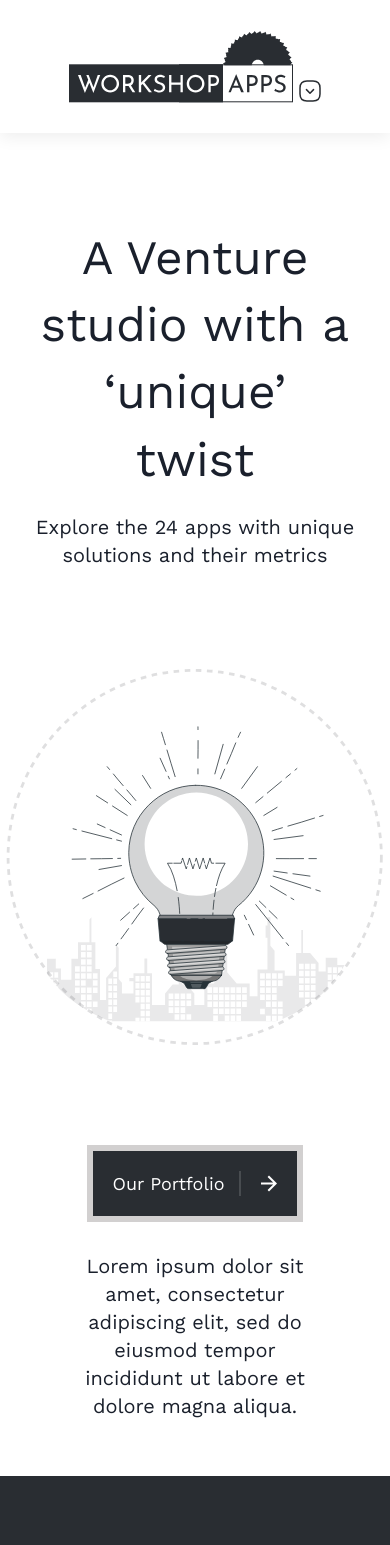
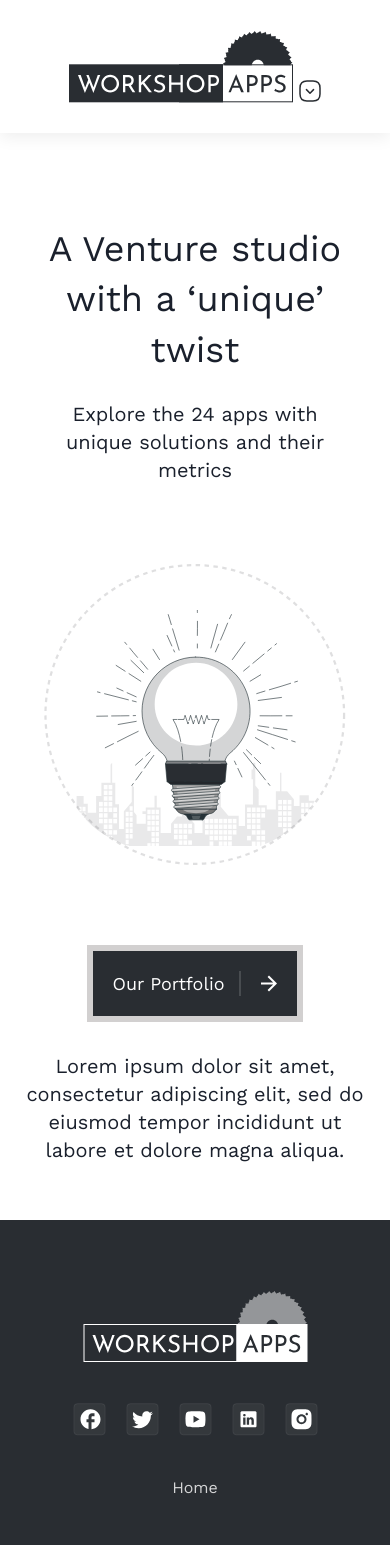
Before and after one commit to workshopapps/workshopapps-portfolio, a Next.js app in the folder frontend/: page / in a window 390 px wide. Shown: the top 1545 px of the page. Built offline with nearby package versions, Linux system fonts and the light colour scheme.

Commit message:
styling/fix: fixed homepage responsiveness

```diff
--- a/frontend/components/homepage/Homepage.js
+++ b/frontend/components/homepage/Homepage.js
@@ -16,18 +16,28 @@ const Homepage = () => {
       display="flex"
       flexDirection="column"
       alignItems="center"
-      gap="100px"
+      gap="80px"
     >
-      <Stack spacing={5}>
-        <Text fontSize="5xl" w="80%" mx="auto" textAlign="center">
+      <Box display="flex" alignItems="center" flexDirection="column" gap="25px">
+        <Text
+          fontSize={{ base: "4xl", md: "5xl" }}
+          w={{ base: "90%", md: "80%" }}
+          mx="auto"
+          textAlign="center"
+        >
           A Venture studio with a ‘unique’ twist
         </Text>
-        <Text fontSize="xl" textAlign="center">
+        <Text
+          fontSize="xl"
+          w={{ base: "80%", md: "100%" }}
+          mx={{ base: "auto", md: "0" }}
+          textAlign="center"
+        >
           Explore the 24 apps with unique solutions and their metrics
         </Text>
-      </Stack>
+      </Box>
 
-      <Image src={bulb} alt="bulb" />
+      <Image src={bulb} alt="bulb" className={styles.bulb} />
 
       <Link href="/dashboard">
         <Box
@@ -41,7 +51,12 @@ const Homepage = () => {
             <Image src={rightArrow} alt="arrow" />
           </div>
 
-          <Text fontSize="xl" w="60%" mx="auto" textAlign="center">
+          <Text
+            fontSize="xl"
+            w={{ base: "90%", md: "60%" }}
+            mx="auto"
+            textAlign="center"
+          >
             Lorem ipsum dolor sit amet, consectetur adipiscing elit, sed do
             eiusmod tempor incididunt ut labore et dolore magna aliqua.
           </Text>
--- a/frontend/components/homepage/Homepage.module.css
+++ b/frontend/components/homepage/Homepage.module.css
@@ -1,3 +1,10 @@
+@media screen and (max-width: 900px) {
+  .bulb {
+    width: 80vw;
+    height: auto;
+  }
+}
+
 .button {
   background: #292d32;
   border: 6px solid rgb(210, 208, 208);
--- a/frontend/components/layout/Navbar/NavList.module.css
+++ b/frontend/components/layout/Navbar/NavList.module.css
@@ -19,6 +19,12 @@
   transition: visibility 0.5s linear, opacity 0.5s linear;
 }
 
+@media screen and (max-width: 500px) {
+  .navLinks {
+    width: 80vw;
+  }
+}
+
 .navLinks.showNavLinks {
   opacity: 1;
   visibility: visible;
```
